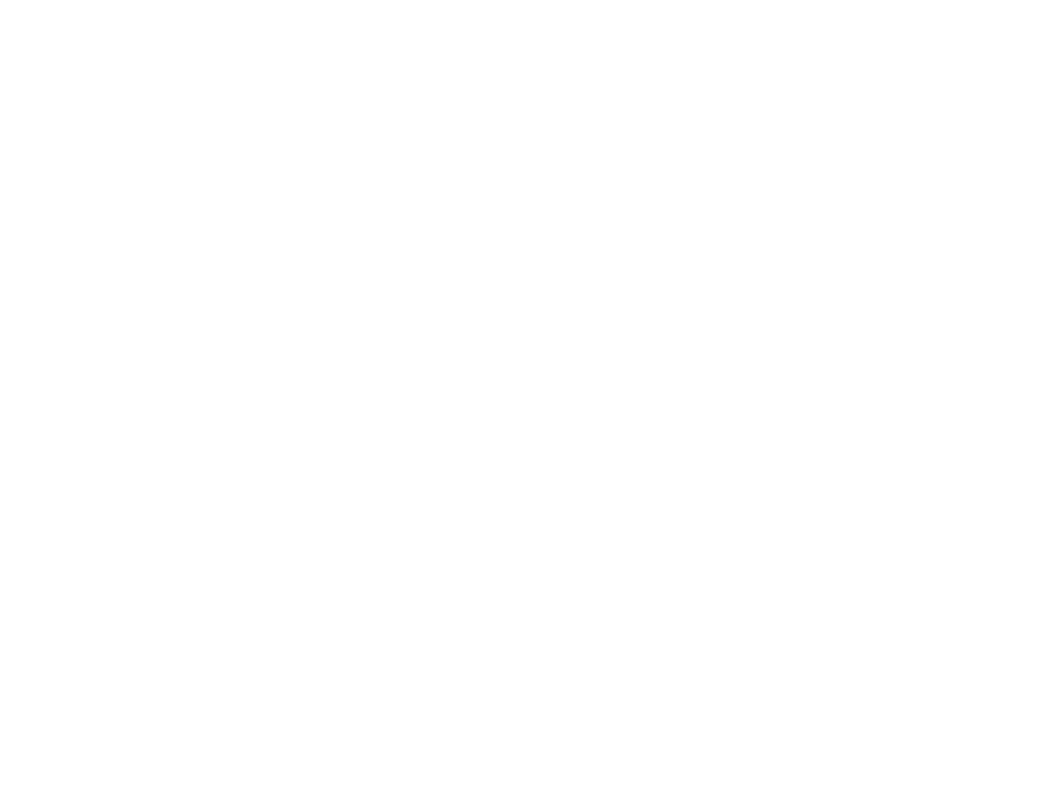
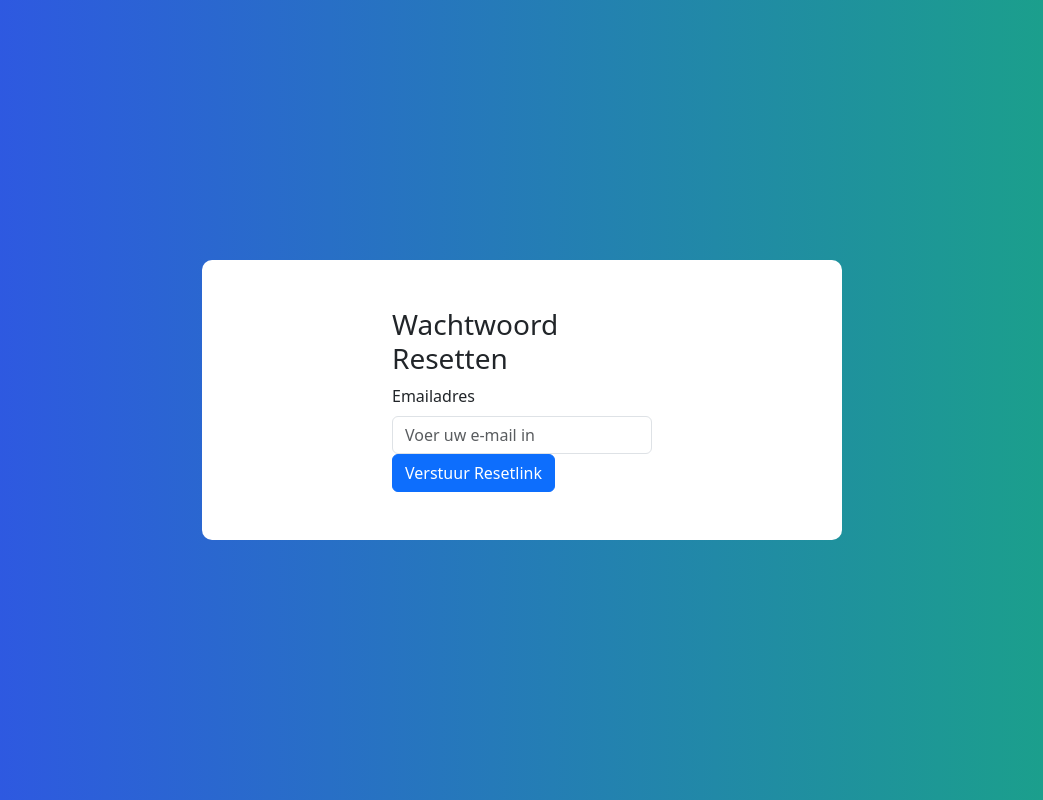
Before and after one commit to advanced03/accessibility-project, a React (Vite) app: page /password in a window 1280 px wide. Before the commit this address had no page. Shown: the whole page, without its empty margins (118-1161 px from the left). Built offline with nearby package versions, Linux system fonts and the light colour scheme.

Commit message:
begin gemaakt aan wachtwoord reset scherm

```diff
--- a/src/pages/pages_controllers/Page_Navigator.jsx
+++ b/src/pages/pages_controllers/Page_Navigator.jsx
@@ -10,6 +10,7 @@ import AssignmentCreator from '@/pages/screens/AssignmentCreator.jsx'
 import CompanyPortal from '@/pages/screens/CompanyPortal.jsx'
 import ExpertProfiel from '@/pages/screens/ExpertProfiel.jsx'
 import CompanyProfiel from '@/pages/screens/CompanyProfiel.jsx'
+import Password from '@/pages/screens/Password.jsx'
 
 const PageNavigator = () => {
     const [userType, setUserType] = useState(null);
@@ -62,6 +63,7 @@ const PageNavigator = () => {
                 <Route path="/company_portal" element={<CompanyPortal />} />
                 <Route path="/expertProfiel" element={<ExpertProfiel />} />
                 <Route path="/companyProfiel" element={<CompanyProfiel />} />
+                <Route path="/password" element={<Password />} />
                 <Route index element={<Navigate to="/portal" />} />
             </Routes>
         </div>
--- /dev/null
+++ b/src/pages/pages_css/Password.css
@@ -0,0 +1,6 @@
+
+.passreset {
+    padding: 20px;
+    background-color: white;
+    border-radius: 10px;
+}
--- a/src/pages/screens/CompanyLogin.jsx
+++ b/src/pages/screens/CompanyLogin.jsx
@@ -54,7 +54,7 @@ const CompanyLogin = ({
                         Registreren
                     </Button>
 
-                    <a href="" className="forgotPass ms-5"> Wachtwoord vergeten?</a>
+                    <a href="password" className="forgotPass ms-5"> Wachtwoord vergeten?</a>
                 </Form>
             </div>
         </body>
--- a/src/pages/screens/ExpertLogin.jsx
+++ b/src/pages/screens/ExpertLogin.jsx
@@ -47,14 +47,14 @@ const ExpertLogin = ({
                         Aanmelden
                     </Button>
                     <Button
-                        href="expert_signup"
+                        href="expert_login"
                         variant="success"
                         type="submit"
                         className="m-3">
                         Registreren
                     </Button>
 
-                    <a href="" className="forgotPass ms-5"> Wachtwoord vergeten?</a>
+                    <a href="password" className="forgotPass ms-5"> Wachtwoord vergeten?</a>
                 </Form>
             </div>
         </body>
--- a/src/pages/screens/ExpertProfiel.jsx
+++ b/src/pages/screens/ExpertProfiel.jsx
@@ -25,6 +25,7 @@ const ExpertProfiel = ({ handleToExpertPortal }) => {
                     <FormControl
                         type="text"
                         placeholder="M."
+                        maxLength={1}
                     />
                     </Form.Group>
 
@@ -67,8 +68,9 @@ const ExpertProfiel = ({ handleToExpertPortal }) => {
                 <Form.Group className="mb-3" controlId="formProfilePhoneNumber">
                     <Form.Label>Telefoonnummer</Form.Label>
                     <FormControl
-                        type="text"
+                        type="number"
                         placeholder="06 12345678"
+                        pattern="[0-9]{10}"
                     />
                 </Form.Group>
 
--- /dev/null
+++ b/src/pages/screens/Password.jsx
@@ -0,0 +1,54 @@
+import React, { useState } from 'react';
+import { Form, Button, Container, Row, Col } from 'react-bootstrap';
+import "@/pages/pages_css/Password.css";
+
+const PasswordReset = () => {
+  const [email, setEmail] = useState('');
+  const [message, setMessage] = useState('');
+
+  const handleEmailChange = (e) => {
+    setEmail(e.target.value);
+  };
+
+  const handleSubmit = (e) => {
+    e.preventDefault();
+
+    setMessage(`Een reset-e-mail is verzonden naar ${email}`);
+  };
+
+  return (
+    <body className="achtergrond" style={{ display: 'grid', placeItems: 'center' }}>
+    <Container className='passreset w-50 p-5'>
+      <Row className="justify-content-md-center">
+        <Col md={6}>
+          <h3>Wachtwoord Resetten</h3>
+          <Form onSubmit={handleSubmit}>
+            <Form.Group controlId="formBasicEmail">
+              <Form.Label>Emailadres</Form.Label>
+              <Form.Control
+                type="email"
+                placeholder="Voer uw e-mail in"
+                value={email}
+                onChange={handleEmailChange}
+                required
+              />
+            </Form.Group>
+
+            <Button variant="primary" type="submit">
+              Verstuur Resetlink
+            </Button>
+
+            {message && (
+              <Form.Text className="text-muted mt-3">
+                {message}
+              </Form.Text>
+            )}
+          </Form>
+        </Col>
+      </Row>
+    </Container>
+    </body>
+  );
+};
+
+export default PasswordReset;
```
